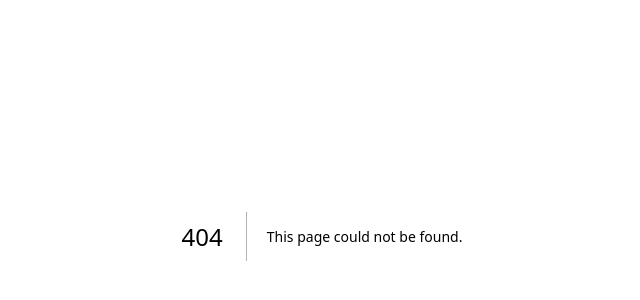
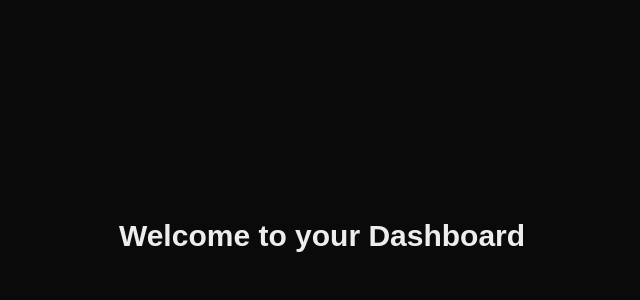
Before and after one commit to mindvault-org/mindvault-frontend, a Next.js app in the folder mindvault-app/: page /dashboard in a window 1280 px wide. Before the commit this address had no page. Shown: the part 164-464 px from the top of the page, without its empty margins (318-958 px from the left). Built offline with nearby package versions, Linux system fonts and the light colour scheme; sample sign-in values are in the browser's storage.

Commit message:
feat: create dashboard endpoint page

```diff
--- /dev/null
+++ b/mindvault-app/src/app/dashboard/page.tsx
@@ -0,0 +1,21 @@
+"use client";
+
+import { useEffect } from "react";
+import { useRouter } from "next/navigation";
+
+export default function DashboardPage() {
+  const router = useRouter();
+
+  useEffect(() => {
+    const token = localStorage.getItem("token");
+    if (!token) {
+      router.push("/login-register?mode=login");
+    }
+  }, [router]);
+
+  return (
+    <div className="flex items-center justify-center h-screen">
+      <h1 className="text-3xl font-bold">Welcome to your Dashboard</h1>
+    </div>
+  );
+}
```
